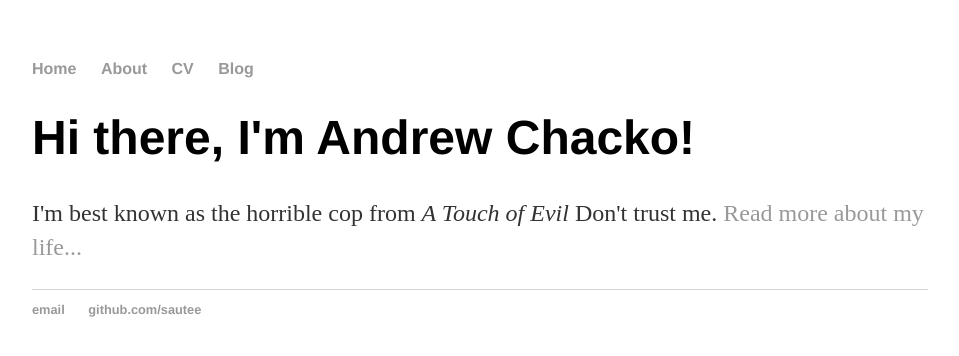
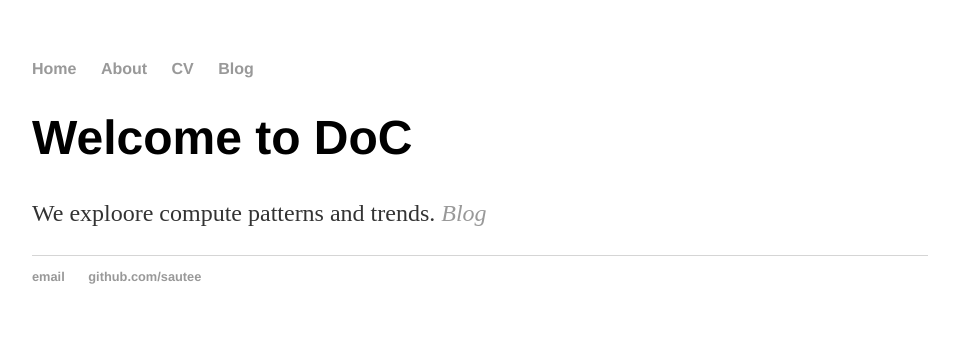
Before and after one commit to sautee/sautee.github.io, a Jekyll site: the page built from index.html, in a window 1280 px wide. Shown: the top 356 px of the page, without its empty margins (160-1119 px from the left). Built offline with Jekyll 4.4.1, drawn with Linux system fonts in a browser that asks for light colours.

Commit message:
Update index.html

```diff
--- a/index.html
+++ b/index.html
@@ -1,8 +1,8 @@
 ---
 layout: default
-title: Andrew Chacko, Horrible Cop
+title: Dash Of Compute
 ---
 <div class="blurb">
-	<h1>Hi there, I'm Andrew Chacko!</h1>
-	<p>I'm best known as the horrible cop from <em>A Touch of Evil</em> Don't trust me. <a href="/about">Read more about my life...</a></p>
+	<h1>Welcome to DoC</h1>
+	<p>We exploore compute patterns and trends. <em><a href="/blog">Blog</a></em></p>
 </div><!-- /.blurb -->
```
